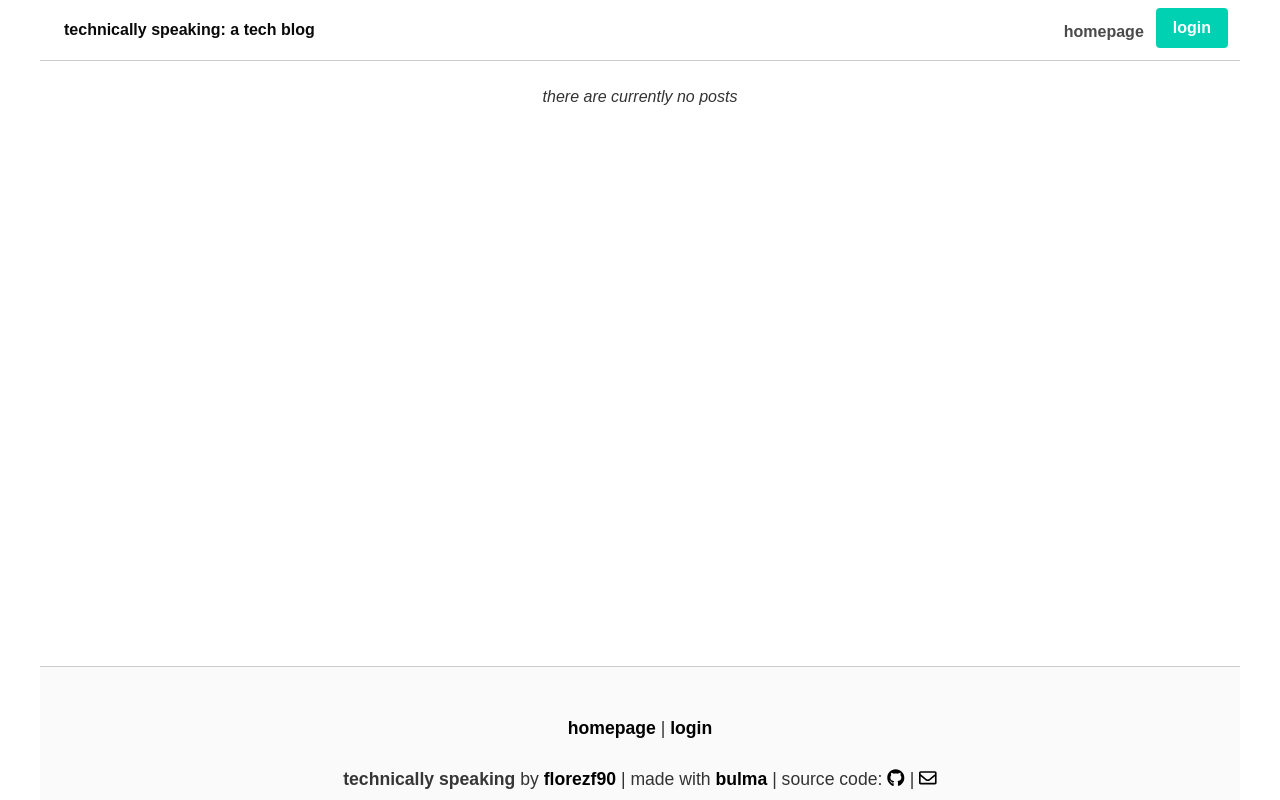
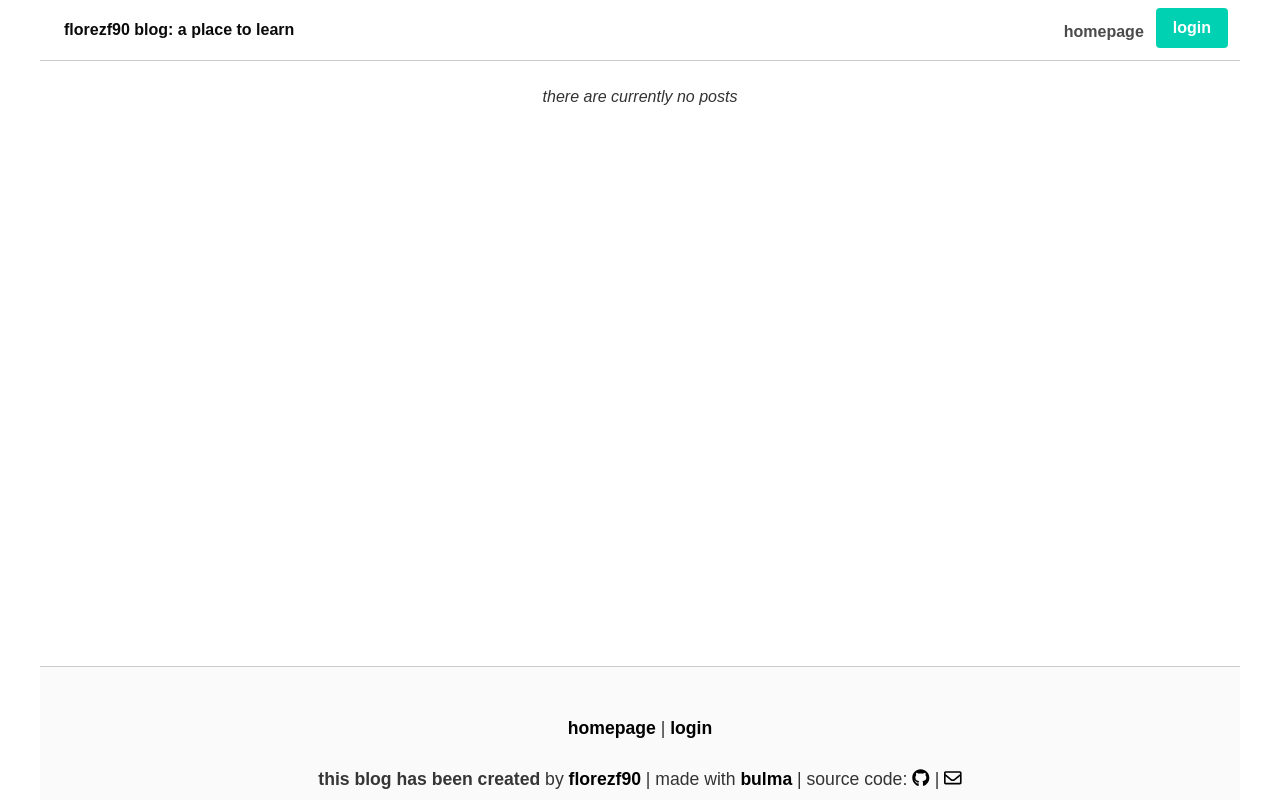
Before and after one commit to florezf90/fullstack-blogspot, a Node server app: page / in a window 1280 px wide. Run offline with Node 20, Linux system fonts and the light colour scheme; data that the repository does not hold is empty; some libraries are stand-ins or nearby versions.

Commit message:
finishing template

```diff
--- a/views/layouts/main.handlebars
+++ b/views/layouts/main.handlebars
@@ -12,7 +12,7 @@
 
   <div class="wrapper">
     <header>
-        <h1 class="has-text-black px-3 py-3 has-text-weight-bold">technically speaking: a tech blog</h1>
+        <h1 class="has-text-black px-3 py-3 has-text-weight-bold">florezf90 blog: a place to learn</h1>
         <nav class="navbar mt-2">
             {{#if loggedIn}}
             <a href="/" class="navbar-item is-hoverable pt-1">homepage</a>
@@ -43,7 +43,7 @@
         </div>
       <div class="row-is-full content has-text-centered">
     <p>
-      <strong>technically speaking</strong> by <a href="https://github.com/florezf90/fullstack-blogspot">florezf90</a> | made with <a href="https://bulma.io/">bulma</a> | source code:
+      <strong>this blog has been created </strong> by <a href="https://github.com/florezf90/fullstack-blogspot">florezf90</a> | made with <a href="https://bulma.io/">bulma</a> | source code:
       <a href="https://github.com/florezf90/fullstack-blogspot"><i class="fab fa-github"></i></a> |
        <a href="mailto:florezf90@gmail.com"><i class="far fa-envelope"></i></a>
     </p>
```
